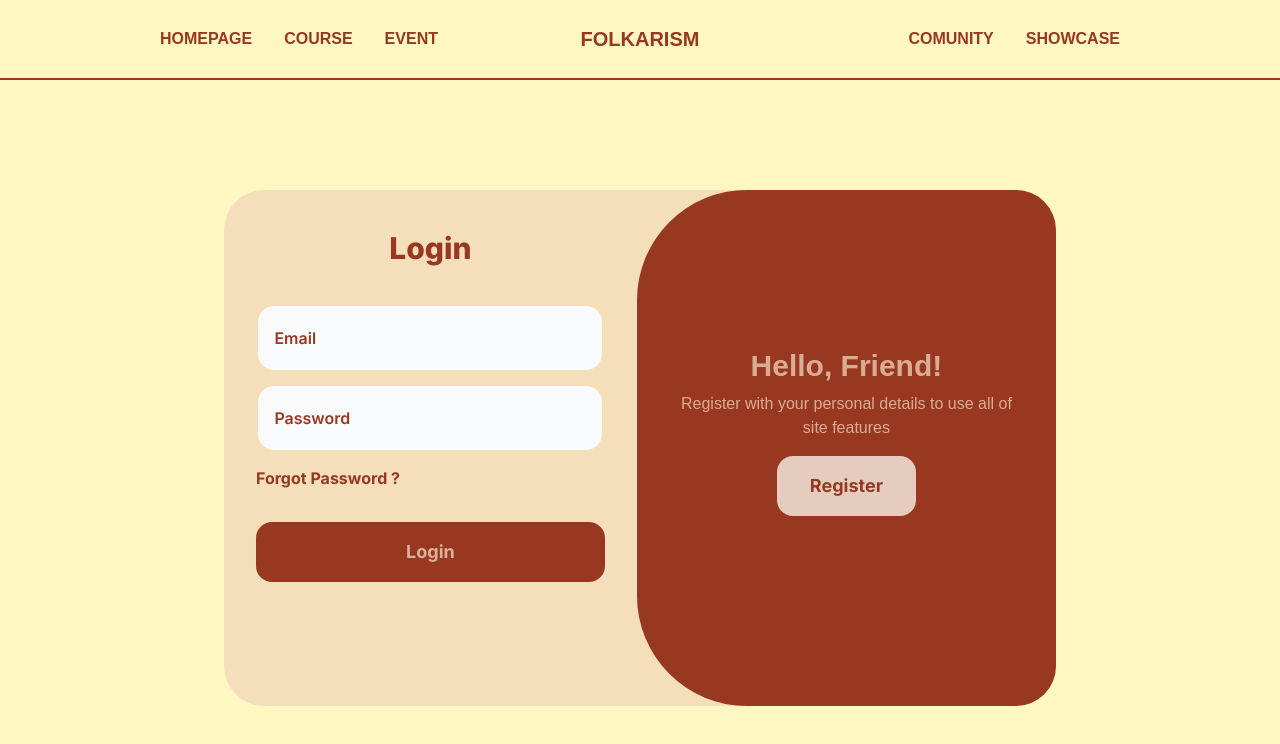
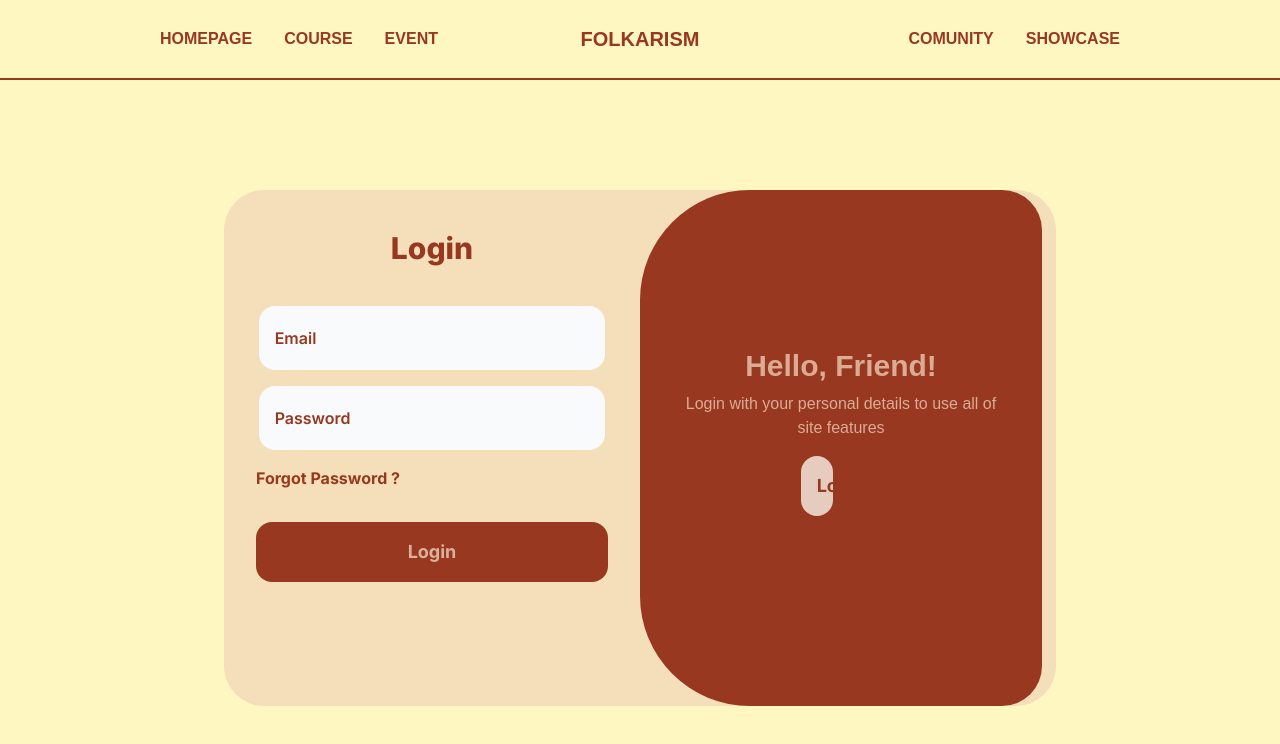
Before and after one commit to hsbysddq/folklorism, a Next.js app: page /login in a window 1280 px wide. Shown: the top 744 px of the page. Built offline with nearby package versions, Linux system fonts and the light colour scheme.

Commit message:
Edit login

```diff
--- a/app/login/page.tsx
+++ b/app/login/page.tsx
@@ -1,5 +1,6 @@
 import React from "react"
 import Navbar from "../components/Navbar/Navbar"
+import Link from "next/link"
 
 const LoginPage = () => {
   return (
@@ -28,9 +29,11 @@ const LoginPage = () => {
             </form>
             <div className="pt-4 px-8">
               <p className="pb-8 text-[#983820] font-bold">Forgot Password ?</p>
+              <Link href="/">
                 <button className="font-bold text-lg bg-[#983820] text-[#DAB19D] p-4 w-full rounded-2xl mb-8">
                   Login
                 </button>
+              </Link>
             </div>
           </div>
         </div>
@@ -61,9 +64,11 @@ const LoginPage = () => {
                 <p className="pb-8 text-[#983820] font-bold">
                   Forgot Password ?
                 </p>
+                <Link href="/">
                   <button className="font-bold text-lg bg-[#983820] text-[#DAB19D] p-4 w-full rounded-2xl mb-8">
                     Login
                   </button>
+                </Link>
               </div>
             </div>
 
@@ -72,12 +77,13 @@ const LoginPage = () => {
                 Hello, Friend!
               </p>
               <p className="w-10/12 py-2 text-center font-medium font-montserrat text-[#dbac94] mb-2">
-                Register with your personal details to use all of site features
+                Login with your personal details to use all of site features
               </p>
-
+              <Link href="/">
                 <button className="font-bold text-lg bg-[#e6ccbe]  text-[#983820] p-4 w-4/12 rounded-2xl mb-8">
-                Register
+                  Login
                 </button>
+              </Link>
             </div>
           </div>
         </div>
```
Lines whose indentation alone changed are shown as unchanged.
